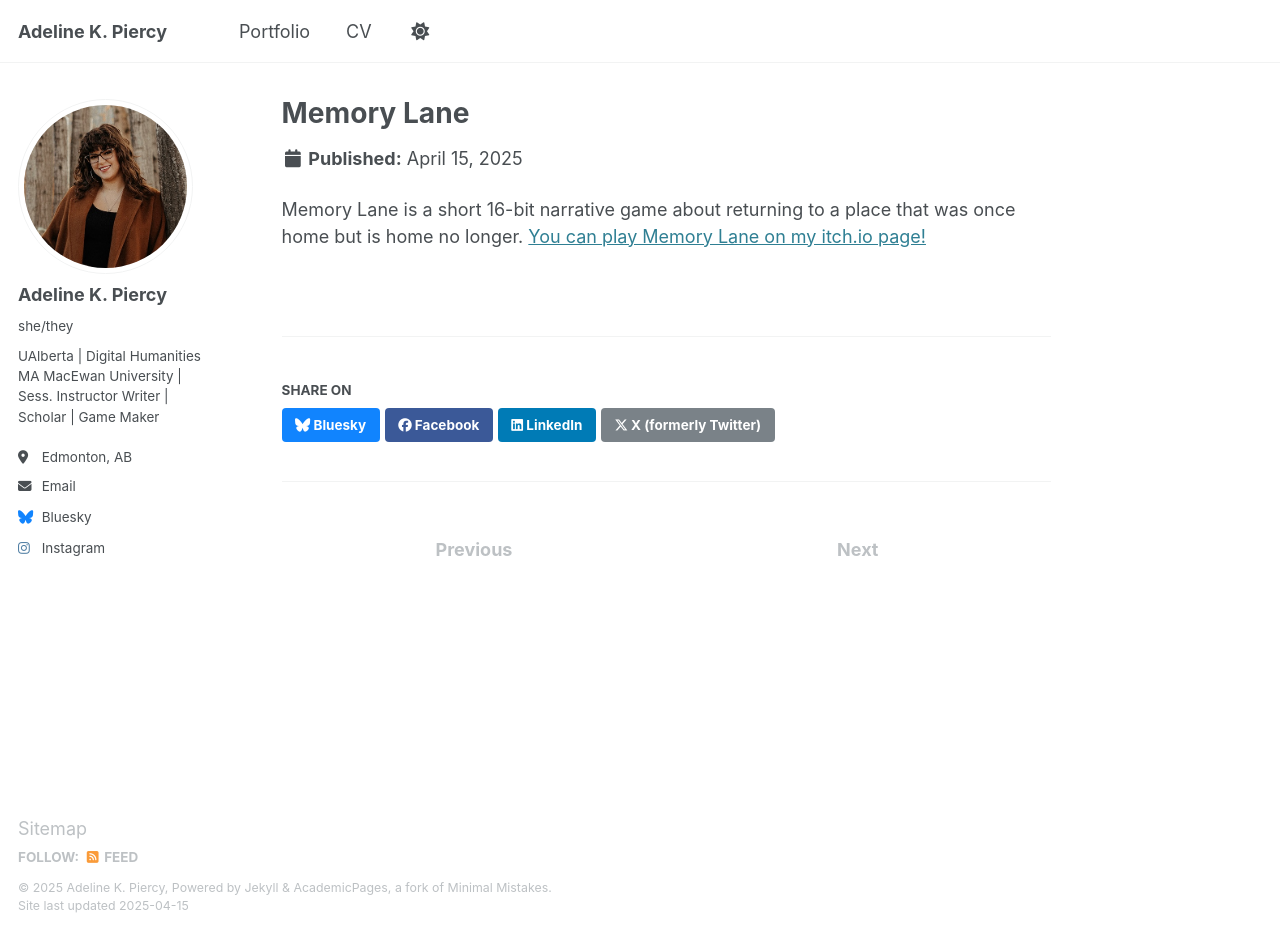
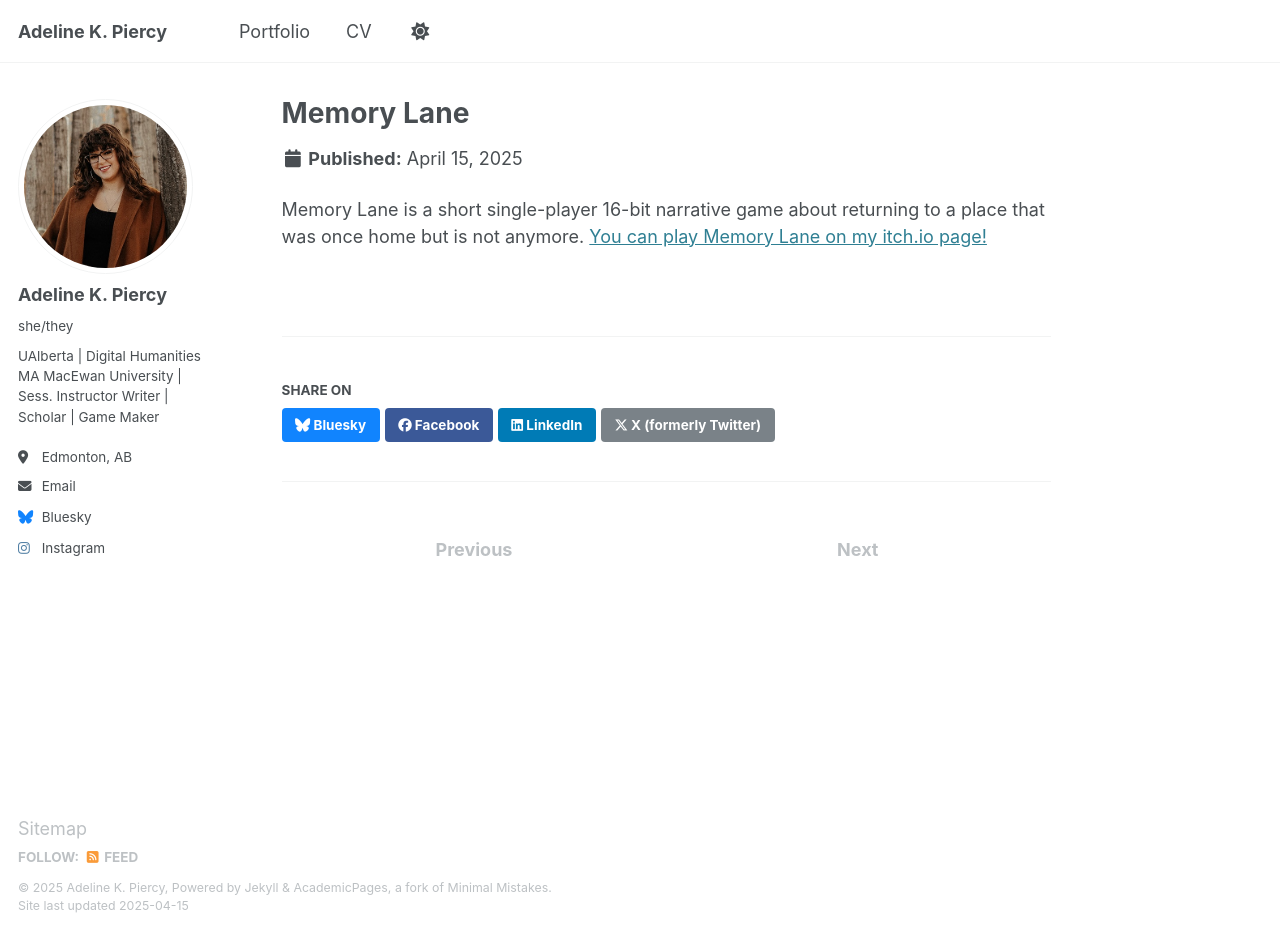
Before and after one commit to akpiercy/me, a Jekyll site: the page built from _portfolio/portfolio-2.md, in a window 1280 px wide and 934 px high. Built offline with Jekyll 4.4.1, drawn with Linux system fonts in a browser that asks for light colours.

Commit message:
Update portfolio-2.md

```diff
--- a/_portfolio/portfolio-2.md
+++ b/_portfolio/portfolio-2.md
@@ -4,4 +4,4 @@ excerpt: "'I usually avoid this place. But not this time.' <br/><img src='/image
 collection: portfolio
 ---
 
-Memory Lane is a short 16-bit narrative game about returning to a place that was once home but is home no longer. [You can play Memory Lane on my itch.io page!](https://adelinekpiercy.itch.io/memory-lane)
+Memory Lane is a short single-player 16-bit narrative game about returning to a place that was once home but is not anymore. [You can play Memory Lane on my itch.io page!](https://adelinekpiercy.itch.io/memory-lane)
```
